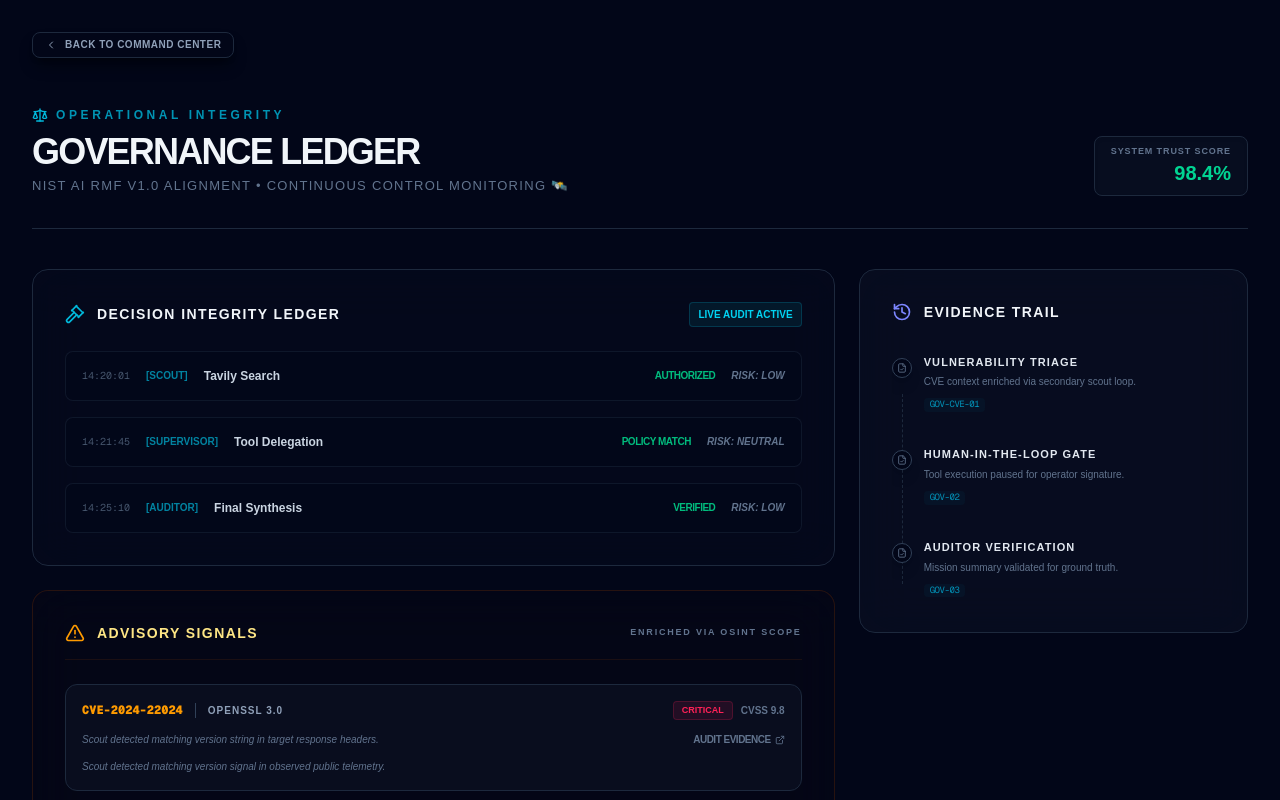
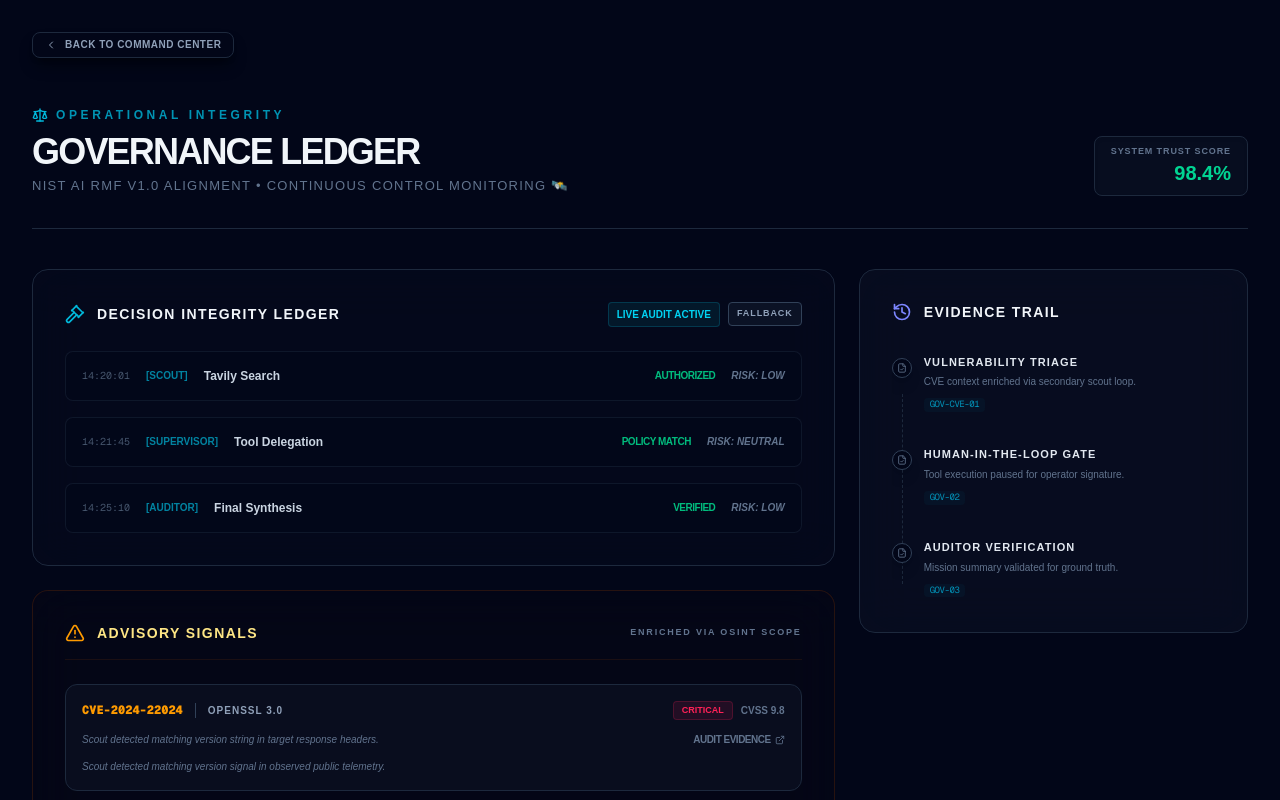
Before and after one commit to GeorgianaAI/vanguard-agent, a Next.js app: page /governance in a window 1280 px wide. Shown: the top 800 px of the page. Built offline with nearby package versions, Linux system fonts and the light colour scheme.

Commit message:
feat(governance): surface derived vs fallback mode on ledger
Add a non-intrusive data-mode badge to make governance state transparency explicit without changing the existing ledger layout or test identifiers.

```diff
--- a/app/governance/components/DecisionIntegrityLedger.tsx
+++ b/app/governance/components/DecisionIntegrityLedger.tsx
@@ -20,12 +20,20 @@ export function DecisionIntegrityLedger() {
             Decision Integrity Ledger
           </h2>
         </div>
+        <div className="flex items-center gap-2">
           <span
             data-testid="governance-ledger-live-badge"
             className="rounded border border-cyan-500/20 bg-cyan-950/40 px-2 py-1 text-[10px] font-bold text-cyan-400"
           >
             LIVE AUDIT ACTIVE
           </span>
+          <span
+            data-testid="governance-data-mode"
+            className="rounded border border-slate-700 bg-slate-900/70 px-2 py-1 text-[9px] font-black uppercase tracking-widest text-slate-400"
+          >
+            {model.source === "derived" ? "Derived" : "Fallback"}
+          </span>
+        </div>
       </div>
 
       <div className="min-w-0 space-y-4">
```
Lines whose indentation alone changed are shown as unchanged.
